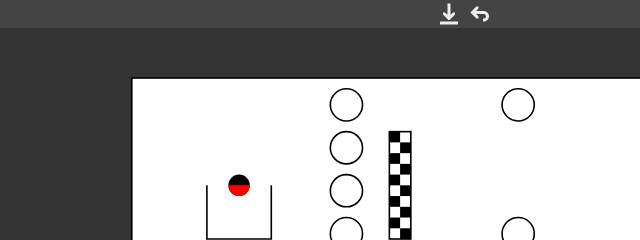
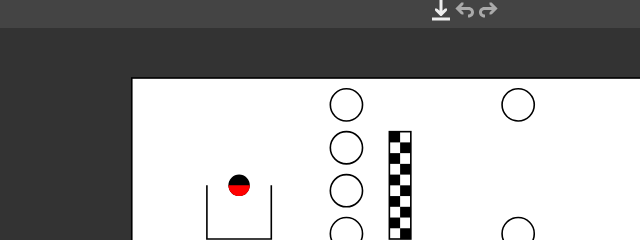
Before and after one commit to tjol/marble-bounce, a website: page level-editor/index.html in a window 1280 px wide. Shown: the top 240 px of the page, 0-640 px from the left. Drawn offline with Linux system fonts and the light colour scheme.

Commit message:
Level editor: Redo!

```diff
--- a/level-editor/index.html
+++ b/level-editor/index.html
@@ -11,10 +11,17 @@
             <div id="middle">
                 <div id="top-toolbar">
                     <button id="btn-download" class="toolbar-button" onclick="actions.download()">
-                        <img src="document-save-symbolic.svg">
+                        <svg width="16" height="16"><use href="./save.svg#icon"/></svg>
                     </button>
                     <button id="btn-undo" class="toolbar-button" onclick="actions.undo()">
-                        <img src="edit-undo-symbolic.svg">
+                        <svg width="16" height="16"><use href="./undo.svg#icon"/></svg>
+                    </button>
+                    <button id="btn-redo" class="toolbar-button" onclick="actions.redo()">
+                        <svg width="16" height="16">
+                            <g transform="scale(-1,1) translate(-16,0)">
+                                <use href="./undo.svg#icon"/>
+                            </g>
+                        </svg>
                     </button>
                 </div>
                 <div id="level-scene"></div>
--- a/level-editor/level-editor.css
+++ b/level-editor/level-editor.css
@@ -49,13 +49,15 @@ input {
     margin: 0;
 }
 
-.toolbar-button:active {
-    opacity: 0.8;
+.toolbar-button > svg {
+    vertical-align: middle;
+    --icon-colour: #eee;
+    transform: scale(1.5);
 }
 
-.toolbar-button > img {
-    vertical-align: middle;
-    height: 24px;
+.toolbar-button:active > svg,
+.toolbar-button:disabled > svg {
+    --icon-colour: #aaa;
 }
 
 #main-ui {
--- a/level-editor/level-editor.js
+++ b/level-editor/level-editor.js
@@ -20,8 +20,8 @@ function loadLevelFromDocument(dom_doc) {
         bottom: getFloatAttr(lvElem, "bottom"),
 
         objects: [],
-        undoStack: []
-
+        undoStack: [],
+        redoStack: []
     };
 
     for (const elem of lvElem.children) {
@@ -153,6 +153,13 @@ function setUpUI(level) {
         thing.name = objName;
         thing.liElem = newListItem(objName, ev => selectThing(level, thing));
     }
+
+    updateToolbar(level);
+}
+
+function updateToolbar(level) {
+    document.getElementById("btn-undo").disabled = (level.undoStack.length === 0);
+    document.getElementById("btn-redo").disabled = (level.redoStack.length === 0);
 }
 
 function selectThing(level, thing) {
@@ -215,7 +222,9 @@ function setUpSelectionDrag (svgSelBorder, level, thing) {
             document.body.removeEventListener("mouseup", onMouseUp);
         }
         // Set up undo
-        level.undoStack.unshift({
+        let undo, redo;
+        level.redoStack = [];
+        undo = {
             name: `Move ${thing.name}`,
             undoCallback: () => {
                 thing.moveTo(initialThingPos);
@@ -223,8 +232,25 @@ function setUpSelectionDrag (svgSelBorder, level, thing) {
                     selectThing(level, thing);
                     updatePropsList(level, thing, true);
                 }
+                level.redoStack.unshift(redo);
+                updateToolbar(level);
             }
-        });
+        };
+        redo = {
+            name: `Move ${thing.name}`,
+            redoCallback: () => {
+                thing.moveTo({x: initialThingPos.x + svgDelta.x,
+                              y: initialThingPos.y + svgDelta.y});
+                if (level.selectedThing === thing) {
+                    selectThing(level, thing);
+                    updatePropsList(level, thing, true);
+                }
+                level.undoStack.unshift(undo);
+                updateToolbar(level);
+            }
+        }
+        level.undoStack.unshift(undo);
+        updateToolbar(level);
     }
 
     function onMouseMove (ev) {
@@ -302,14 +328,33 @@ function updatePropsList(level, thing, force_refresh=false) {
         });
 
         input.addEventListener("change", ev => {
-            level.undoStack.unshift({
+            const newValue = thing[attrName];
+            let undo, redo;
+            undo = {
                 name: `Change ${thing.name}::${attrName}`,
                 undoCallback: () => {
                     thing.updateAttrs({[attrName]: origValue});
                     if (propsTable.currentThing === thing)
                         selectThing(level, thing);
+
+                    level.redoStack.unshift(redo);
+                    updateToolbar(level);
                 }
-            });
+            };
+            redo = {
+                name: `Change ${thing.name}::${attrName}`,
+                redoCallback: () => {
+                    thing.updateAttrs({[attrName]: newValue});
+                    if (propsTable.currentThing === thing)
+                        selectThing(level, thing);
+
+                    level.undoStack.unshift(undo);
+                    updateToolbar(level);
+                }
+            };
+
+            level.undoStack.unshift(undo);
+            updateToolbar(level);
         });
     }
 }
@@ -615,6 +660,11 @@ const actions = {
             level.undoStack.shift().undoCallback();
         }
     },
+    redo () {
+        if (level.redoStack.length > 0) {
+            level.redoStack.shift().redoCallback();
+        }
+    },
     download () {
         const levelXml = level2xml(level);
         const linkElem = document.createElement('a');
```
Also changed, not shown: level-editor/document-save-symbolic.svg (deleted), level-editor/edit-undo-symbolic.svg (deleted), level-editor/save.svg (added), level-editor/undo.svg (added).
